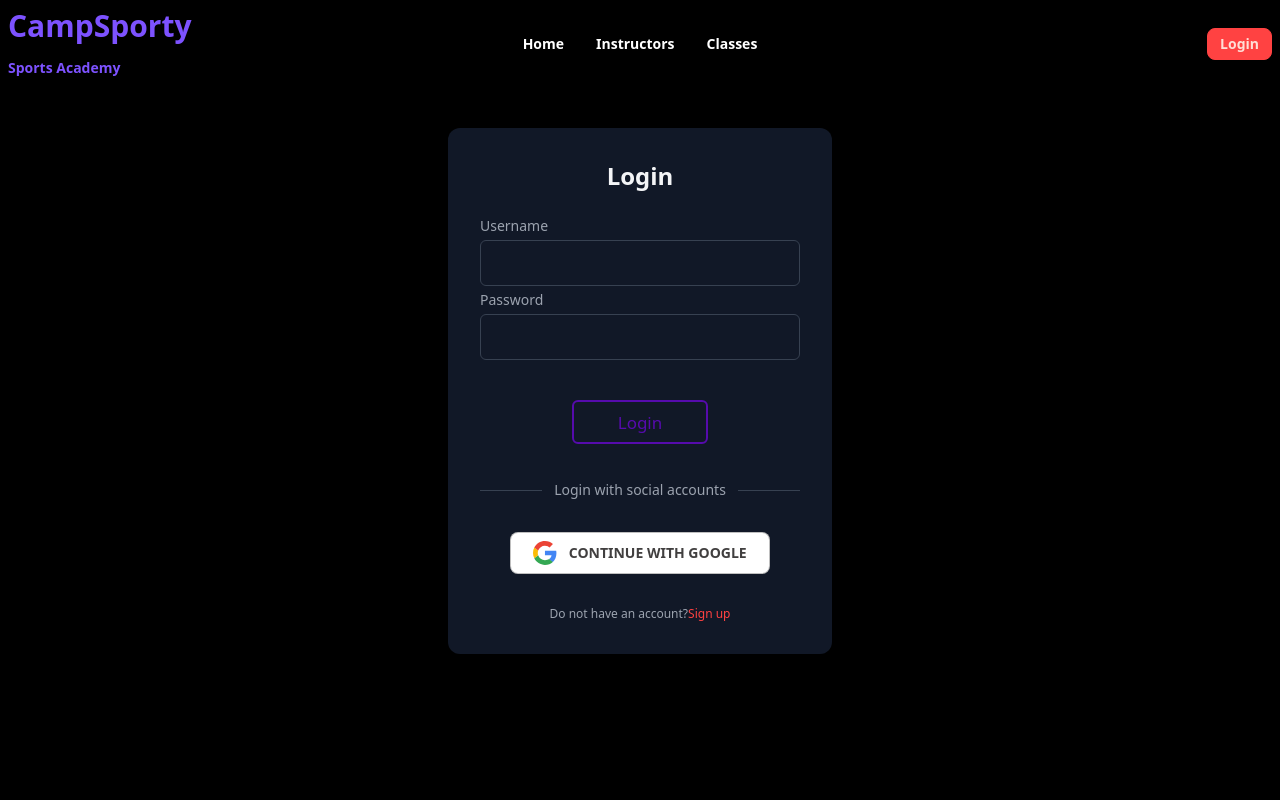
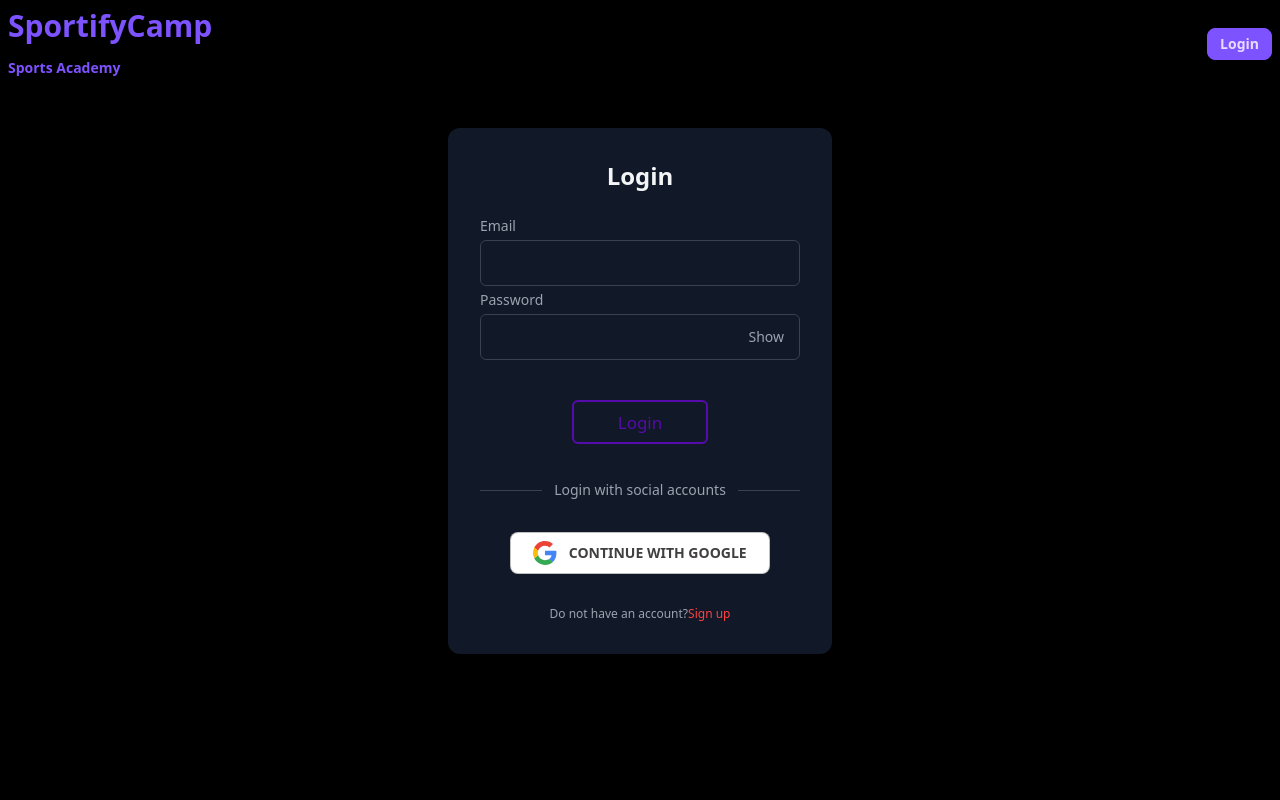
Before and after one commit to Antor-094/SportifyCamp, a React (Vite) app: page /login in a window 1280 px wide. Shown: the top 800 px of the page. Built offline with nearby package versions, Linux system fonts and the light colour scheme.

Commit message:
React hook form

```diff
--- a/package.json
+++ b/package.json
@@ -16,6 +16,7 @@
     "react": "^18.2.0",
     "react-dom": "^18.2.0",
     "react-helmet-async": "^1.3.0",
+    "react-hook-form": "^7.44.3",
     "react-icons": "^4.9.0",
     "react-router-dom": "^6.12.0",
     "react-slick": "^0.29.0",
--- a/src/Pages/Home/Home.jsx
+++ b/src/Pages/Home/Home.jsx
@@ -8,7 +8,9 @@ const Home = () => {
             <Helmet>
                 <title>SportifyCamp | home</title>
             </Helmet>
+            <div className="pt-24">
             <Banner></Banner>
+            </div>
         </div>
     );
 };
--- a/src/Pages/Login/Login.css
+++ b/src/Pages/Login/Login.css
@@ -128,7 +128,7 @@
   color: rgb(65, 63, 63);
   background-color: #fff;
   cursor: pointer;
-    transition: all .6s ease;
+  transition: all 0.6s ease;
 }
 
 .social-icon svg {
@@ -145,3 +145,18 @@
   line-height: 1rem;
   color: rgba(156, 163, 175, 1);
 }
+
+.password-input {
+  position: relative;
+}
+
+.password-toggle {
+  position: absolute;
+  top: 50%;
+  right: 1rem;
+  transform: translateY(-50%);
+  background: none;
+  border: none;
+  color: rgba(156, 163, 175, 1);
+  cursor: pointer;
+}
--- a/src/Pages/Login/Login.jsx
+++ b/src/Pages/Login/Login.jsx
@@ -1,24 +1,40 @@
 import { Link } from "react-router-dom";
+import { useState } from "react";
 import "./Login.css";
 const Login = () => {
+    const [passwordVisible, setPasswordVisible] = useState(false);
+
+    const togglePasswordVisibility = () => {
+      setPasswordVisible(!passwordVisible);
+    };
   return (
     <div className="py-32 flex justify-center">
       <div className="form-container w-[90%] md:w-[30%]">
         <p className="title">Login</p>
         <form className="form">
           <div className="input-groups">
-            <label htmlFor="username">Username</label>
-            <input type="text" name="username" id="username" placeholder="" />
+            <label htmlFor="username">Email</label>
+            <input type="email" name="email" id="username" placeholder="" />
           </div>
           <div className="input-groups">
             <label htmlFor="password">Password</label>
-            <input
-              type="password"
-              name="password"
-              id="password"
-              placeholder=""
-            />
+            <div className="password-input">
+              <input
+                type={passwordVisible ? "text" : "password"}
+                name="password"
+                id="password"
+                placeholder=""
+              />
+              <button
+                type="button"
+                className="password-toggle"
+                onClick={togglePasswordVisibility}
+              >
+                {passwordVisible ? "Hide" : "Show"}
+              </button>
+            </div>
           </div>
+
           <div className="flex justify-center mt-5">
             <button className="login"> Login</button>
           </div>
@@ -57,7 +73,11 @@ const Login = () => {
         </div>
         <p className="signup">
           Do not have an account?
-          <Link rel="noopener noreferrer" href="#" className="link link-hover link-accent">
+          <Link
+            rel="noopener noreferrer"
+            to={"/signup"}
+            className="link link-hover link-accent"
+          >
             Sign up
           </Link>
         </p>
--- a/src/Pages/Shared/Navbar.jsx
+++ b/src/Pages/Shared/Navbar.jsx
@@ -6,7 +6,7 @@ const Navbar = ({ loggedIn, userProfilePicture }) => {
       <li>
         <NavLink
           className={({ isActive }) =>
-            isActive ? "text-primary font-bold" : "text-white"
+            isActive ? "text-primary font-bold" : ""
           }
           to="/"
         >
@@ -14,15 +14,15 @@ const Navbar = ({ loggedIn, userProfilePicture }) => {
         </NavLink>
       </li>
       <li>
-        <Link to="/instructors" className="text-white hover:text-primary transition-colors duration-300">Instructors</Link>
+        <Link to="/instructors" className="hover:text-primary transition-colors duration-300">Instructors</Link>
       </li>
       <li>
-        <Link to="/classes" className="text-white hover:text-primary transition-colors duration-300">Classes</Link>
+        <Link to="/classes" className="hover:text-primary transition-colors duration-300">Classes</Link>
       </li>
       {loggedIn && (
         <>
           <li>
-            <Link to="/dashboard" className="text-white hover:text-primary transition-colors duration-300">Dashboard</Link>
+            <Link to="/dashboard" className="hover:text-primary transition-colors duration-300">Dashboard</Link>
           </li>
           <li>
             <div className="avatar">
@@ -38,13 +38,13 @@ const Navbar = ({ loggedIn, userProfilePicture }) => {
   );
 
   return (
-    <nav className="navbar bg-black md:fixed sticky z-10 bg-opacity-0 container text-white">
+    <nav className="navbar bg-[#555273] md:fixed sticky z-10 bg-opacity-0 container">
       <div className="navbar-start">
         <div className="dropdown">
           <label tabIndex={0} className="btn btn-ghost lg:hidden">
             <svg
               xmlns="http://www.w3.org/2000/svg"
-              className="h-5 w-5 text-white"
+              className="h-5 w-5 text-black "
               fill="none"
               viewBox="0 0 24 24"
               stroke="currentColor"
@@ -59,7 +59,7 @@ const Navbar = ({ loggedIn, userProfilePicture }) => {
           </label>
           <ul
             tabIndex={0}
-            className="menu menu-compact dropdown-content mt-3 p-2 shadow bg-[#111827] rounded-box w-52"
+            className="menu menu-compact dropdown-content text-white mt-3 p-2 shadow  bg-[#111827] rounded-box w-52"
           >
             {options}
           </ul>
@@ -68,19 +68,19 @@ const Navbar = ({ loggedIn, userProfilePicture }) => {
           to="/"
           className="lg:text-3xl font-raleway text-primary font-black"
         >
-          CampSporty
+          SportifyCamp
           <br />
           <span className="text-sm font-bold">Sports Academy</span>
         </Link>
       </div>
       <div className="navbar-center hidden lg:flex">
-        <ul className="menu menu-horizontal px-1 text-white font-semibold">
+        <ul className="menu menu-horizontal px-1 text-black font-semibold">
           {options}
         </ul>
       </div>
       <div className="navbar-end">
         {!loggedIn && (
-          <Link to={"/login"} className="btn btn-accent normal-case btn-sm hover:bg-primary transition-colors duration-300">
+          <Link to={"/login"} className="btn btn-primary normal-case btn-sm hover:bg-primary transition-colors duration-300">
             Login
           </Link>
         )}
--- a/src/Pages/SignUp/SignUp.jsx
+++ b/src/Pages/SignUp/SignUp.jsx
@@ -1,41 +1,138 @@
-import { Link } from 'react-router-dom';
-import './SignUp.css';
+import { Link } from "react-router-dom";
+import { HiEye, HiEyeOff } from "react-icons/hi";
+import "./SignUp.css";
+import { useForm } from "react-hook-form";
+import { useState } from "react";
 
 const SignUp = () => {
+  const [showPassword, setShowPassword] = useState(false);
+  const [showConfirmPassword, setShowConfirmPassword] = useState(false);
+
+  const {
+    register,
+    handleSubmit,
+    formState: { errors },
+    watch,
+  } = useForm();
+
+  const onSubmit = (data) => console.log(data);
+
+  const password = watch("password");
+  const confirmPassword = watch("confirmPassword");
+  const passwordMismatch = password !== confirmPassword;
+
+  const togglePasswordVisibility = () => {
+    setShowPassword(!showPassword);
+  };
+
+  const toggleConfirmPasswordVisibility = () => {
+    setShowConfirmPassword(!showConfirmPassword);
+  };
+
   return (
     <div className="py-32 flex justify-center">
       <div className="form-container w-[90%] md:w-[30%]">
         <p className="title">Sign Up</p>
-        <form className="form">
+        <form onSubmit={handleSubmit(onSubmit)} className="form">
           <div className="input-groups">
             <label htmlFor="name">Name</label>
-            <input type="text" name="name" id="name" placeholder="" />
+            <input
+              {...register("name", { required: true })}
+              type="text"
+              name="name"
+              id="name"
+              placeholder=""
+            />
+            {errors.name && (
+              <span className="text-accent">This field is required</span>
+            )}
           </div>
           <div className="input-groups">
             <label htmlFor="email">Email</label>
-            <input type="email" name="email" id="email" placeholder="" />
+            <input
+              {...register("email", { required: true })}
+              type="email"
+              name="email"
+              id="email"
+              placeholder=""
+            />
+            {errors.email && (
+              <span className="text-accent">This field is required</span>
+            )}
           </div>
           <div className="input-groups">
             <label htmlFor="password">Password</label>
+            <div className="password-input-container">
               <input
-              type="password"
+                {...register("password", {
+                  required: true,
+                  minLength: 6,
+                  pattern: /(?=.*[A-Z])(?=.*[!@#$&*])/,
+                })}
+                type={showPassword ? "text" : "password"}
                 name="password"
                 id="password"
                 placeholder=""
               />
+              <div
+                className="password-toggle-icon"
+                onClick={togglePasswordVisibility}
+              >
+                {showPassword ? <HiEyeOff /> : <HiEye />}
+              </div>
+            </div>
+            {errors.password && (
+              <span className="text-accent">This field is required</span>
+            )}
+            {errors.password?.type === "minLength" && (
+              <p className="text-accent">Password must be 6 characters</p>
+            )}
+            {errors.password?.type === "pattern" && (
+              <p className="text-red-600">
+                Password must have one Uppercase, and one special character.
+              </p>
+            )}
           </div>
           <div className="input-groups">
-            <label htmlFor="confirm-password">Confirm Password</label>
+            <label htmlFor="confirmPassword">Confirm Password</label>
+            <div className="password-input-container">
               <input
-              type="password"
-              name="confirm-password"
-              id="confirm-password"
+                {...register("confirmPassword", {
+                  required: true,
+                  validate: (value) =>
+                    value === password || "Passwords do not match",
+                })}
+                type={showConfirmPassword ? "text" : "password"}
+                name="confirmPassword"
+                id="confirmPassword"
                 placeholder=""
               />
+              <div
+                className="password-toggle-icon"
+                onClick={toggleConfirmPasswordVisibility}
+              >
+                {showConfirmPassword ? <HiEyeOff /> : <HiEye />}
+              </div>
+            </div>
+            {errors.confirmPassword && (
+              <span className="text-accent">This field is required</span>
+            )}
+            {passwordMismatch && (
+              <span className="text-accent">Passwords do not match</span>
+            )}
           </div>
           <div className="input-groups">
             <label htmlFor="photo">Photo</label>
-            <input className="inpdddut" name="photo" id="photo" type="file" />
+            <input
+              {...register("photo", { required: true })}
+              className="inpdddut"
+              name="photo"
+              id="photo"
+              type="file"
+            />
+            {errors.photo && (
+              <span className="text-accent">This field is required</span>
+            )}
           </div>
           <div className="flex justify-center mt-5">
             <button className="login">Sign Up</button>
--- a/src/Routes/Routes.jsx
+++ b/src/Routes/Routes.jsx
@@ -6,6 +6,7 @@ import App from "../App";
 import NotFound from "../Pages/NotFound";
 import Home from "../Pages/Home/Home";
 import Login from "../Pages/Login/Login";
+import SignUp from "../Pages/SignUp/SignUp";
 
   const router = createBrowserRouter([
     {
@@ -20,6 +21,10 @@ import Login from "../Pages/Login/Login";
         {
             path:'/login',
             element:<Login></Login>
+        },
+        {
+            path:'/signup',
+            element:<SignUp></SignUp>
         }
       ]
     },
```
Also changed, not shown: src/Pages/Home/Banner.jsx (+34 -0 lines), 1 other file (tests, documents, lock files or other folders). Lines whose indentation alone changed are shown as unchanged.
